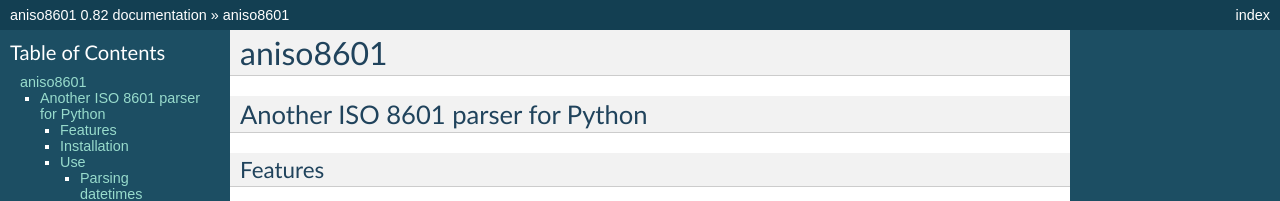
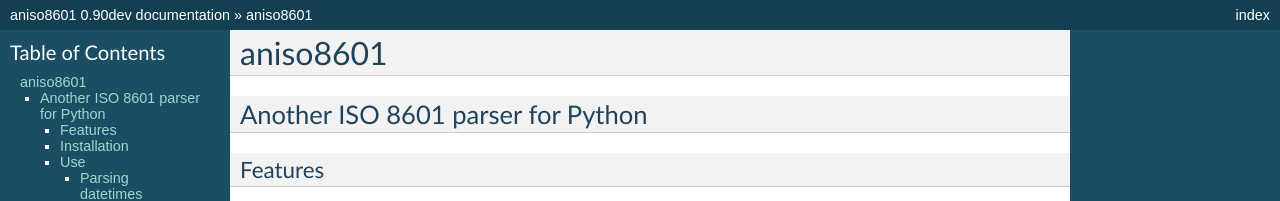
Before and after one commit to sloanlance/aniso8601, a Sphinx documentation site: the page built from docs/index.rst, in a window 1280 px wide and 900 px high. Shown: the top 201 px of the window. Built offline with Sphinx 7.4.7, drawn with Linux system fonts in a browser that asks for light colours; some of the changed text lies outside the part shown.

Commit message:
Switch back to 0.90dev.

```diff
--- a/docs/conf.py
+++ b/docs/conf.py
@@ -48,9 +48,9 @@
 # built documents.
 #
 # The short X.Y version.
-version = '0.82'
+version = '0.90dev'
 # The full version, including alpha/beta/rc tags.
-release = '0.82'
+release = '0.90dev'
 
 # The language for content autogenerated by Sphinx. Refer to documentation
 # for a list of supported languages.
--- a/setup.py
+++ b/setup.py
@@ -16,7 +16,7 @@
 
 setup(
     name='aniso8601',
-    version='0.82',
+    version='0.90dev',
     description='A library for parsing ISO 8601 strings.',
     long_description=README_TEXT,
     author='Brandon Nielsen',
```
